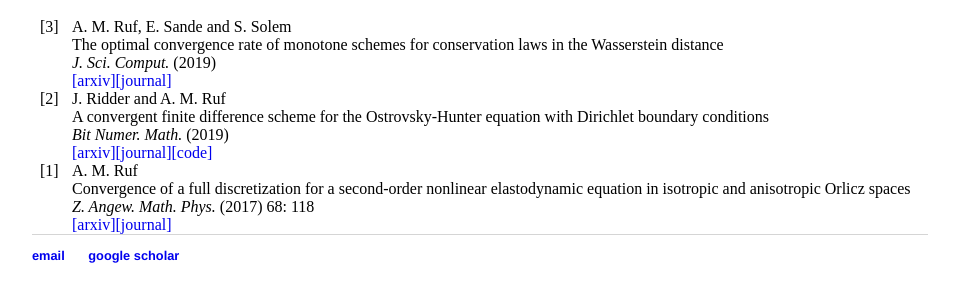
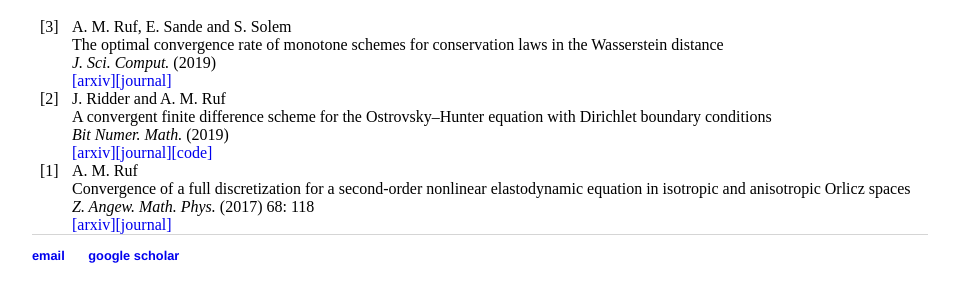
Before and after one commit to adrianmruf/adrianmruf.github.io, a Jekyll site: the page built from index.html, in a window 1280 px wide. Shown: the part 767-1067 px from the top of the page, without its empty margins (160-1119 px from the left). Built offline with Jekyll 4.4.1, drawn with Linux system fonts in a browser that asks for light colours; part of the change alters nothing that is shown.

```diff
--- a/index.html
+++ b/index.html
@@ -66,7 +66,7 @@ th {
 		<em>J. Sci. Comput.</em> (2019)<br>
 		<a href="https://arxiv.org/abs/1808.04661">[arxiv]</a><a href="https://link.springer.com/article/10.1007%2Fs10915-019-00996-1">[journal]</a>
 		</li>
-	<li>J. Ridder and A. M. Ruf<br>A convergent finite difference scheme for the Ostrovsky-Hunter equation with Dirichlet boundary conditions<br>
+	<li>J. Ridder and A. M. Ruf<br>A convergent finite difference scheme for the Ostrovsky&ndash;Hunter equation with Dirichlet boundary conditions<br>
 		<em>Bit Numer. Math.</em> (2019)<br>
 		<a href="https://arxiv.org/abs/1805.07255">[arxiv]</a><a href="https://link.springer.com/article/10.1007%2Fs10543-019-00746-7">[journal]</a><a href="https://github.com/adrianmruf/adrianmruf.github.io/blob/master/code/OH_with_bc.py">[code]</a>
 		</li>
```
